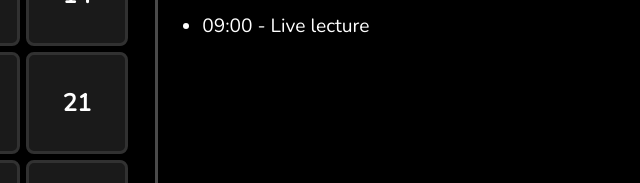
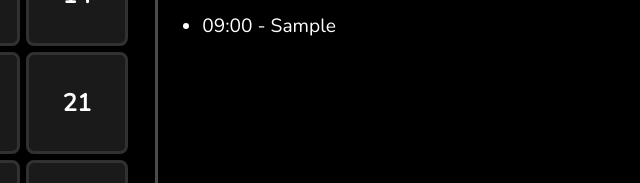
Before and after one commit to obimorgan/WEB-Sep21-Strive-Calendar, a plain HTML site: page index.html in a window 1280 px wide. Both pictures are taken after typing "Sample" into the empty fields and a click on the button "Create". Shown: the part 283-466 px from the top of the page, 640-1280 px from the left. Drawn offline with nearby package versions, Linux system fonts and the light colour scheme.

Commit message:
We're now creating LI for meetings based on user input

```diff
--- a/index.html
+++ b/index.html
@@ -93,11 +93,11 @@
         <div id="meeting-creation">
             <input type="time" id="meeting-time" value="09:00" />
             <input type="text" id="meeting-description" placeholder="insert description here" />
-            <input type="button" value="Create" onclick="alert('implement me!')" />
+            <input type="button" value="Create" onclick="createNewMeeting()" />
         </div>
 
         <ul id="meetings-for-the-day">
-            <li>09:00 - Live lecture</li>
+            <!-- Dynamically generating them -->
         </ul>
     </div>
 
--- a/index.js
+++ b/index.js
@@ -43,6 +43,24 @@ const getSelectedDay = function() {
     return document.querySelector(".selected")
 }
 
+const createNewMeeting = function() {
+
+    // Read the user input (time, description)
+    let meetingTimeNode = document.getElementById("meeting-time")
+    let meetingTime = meetingTimeNode.value
+
+    let meetingDescriptionNode = document.getElementById("meeting-description")
+    let meetingDescription = meetingDescriptionNode.value
+
+    // Display new meeting to the user
+    let newMeetingListItemNode = document.createElement("li") // <li></li>
+    newMeetingListItemNode.innerText = `${meetingTime} - ${meetingDescription}` // <li>09:00 - Live lecture</li>
+
+    let meetingsContainerNode = document.getElementById("meetings-for-the-day")
+    meetingsContainerNode.appendChild(newMeetingListItemNode)
+
+}
+
 window.onload = function() {
 
     // ALWAYS put all your instructions inside of FUNCTIONS!
```
